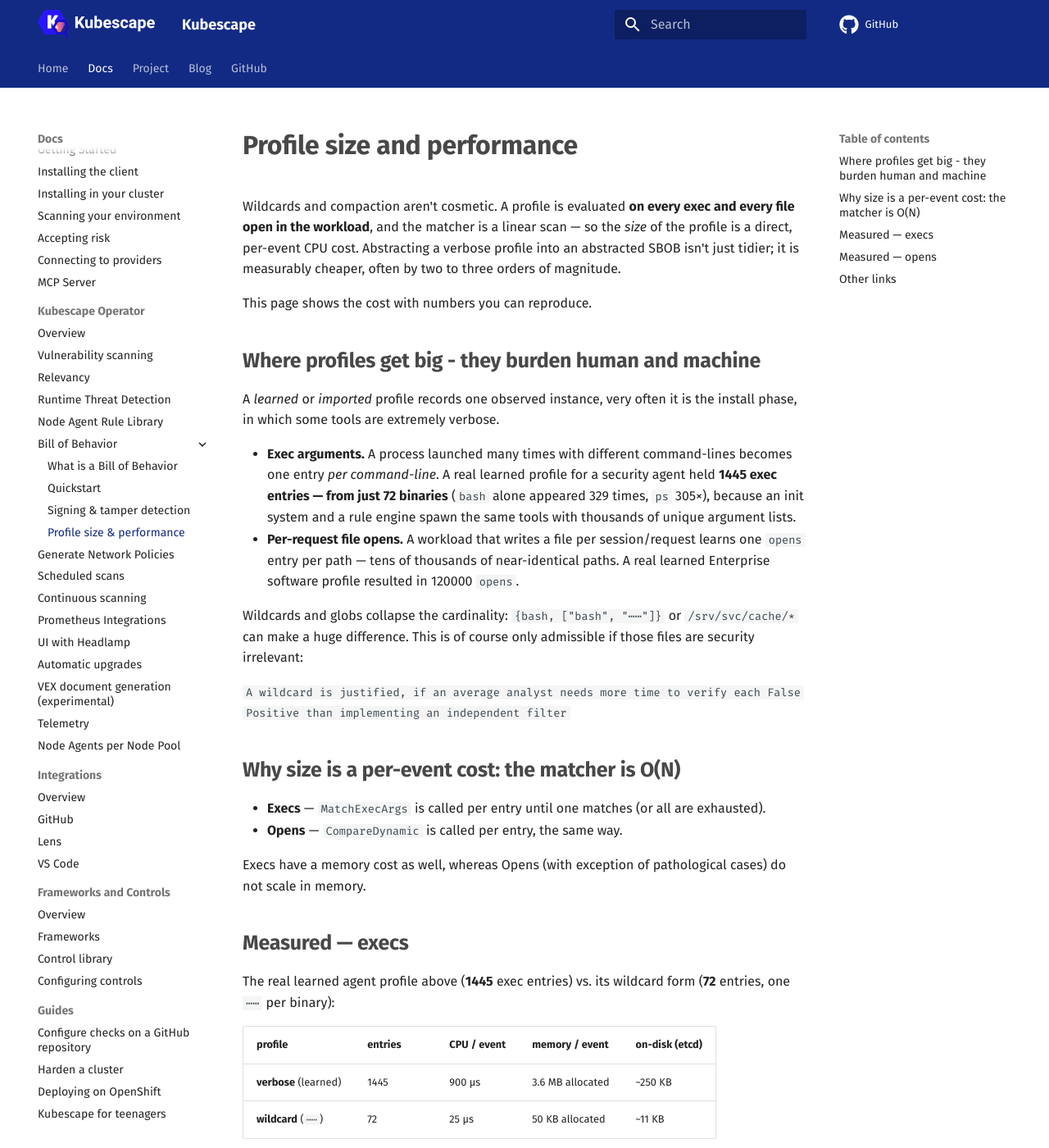
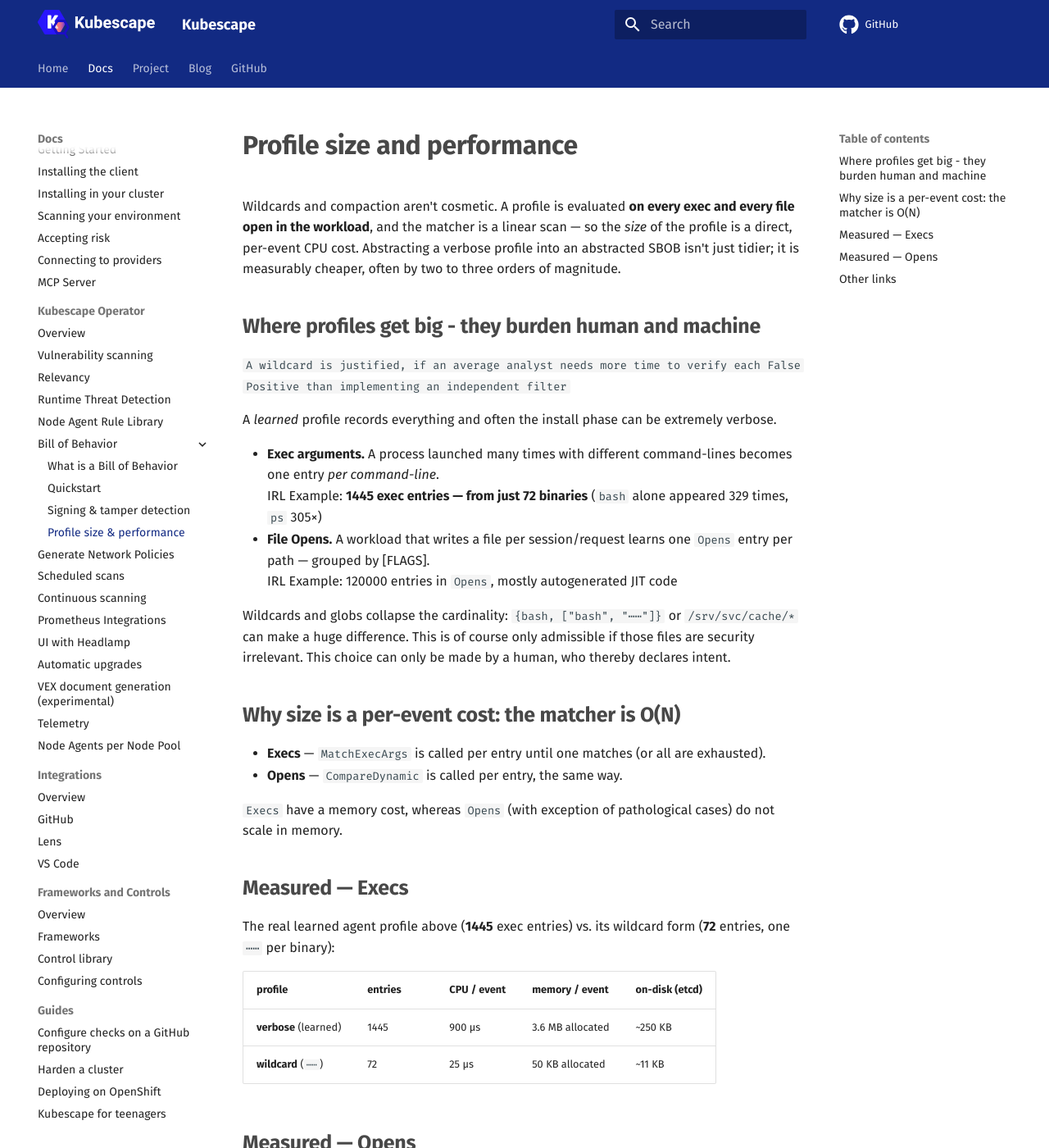
Before and after one commit to kubescape/kubescape.io, an MkDocs documentation site: the page built from docs/docs/operator/bill-of-behavior/profile-size-and-performance.md, in a window 1280 px wide and 1400 px high. Shown: the whole window at 82% size. Built offline with MkDocs 1.6.1 and Material for MkDocs 9.7.7, drawn with Linux system fonts in a browser that asks for light colours; comment, search, counter and statistics services are not loaded; some of the changed text lies outside the part shown.

```diff
--- a/docs/docs/operator/bill-of-behavior/profile-size-and-performance.md
+++ b/docs/docs/operator/bill-of-behavior/profile-size-and-performance.md
@@ -5,34 +5,34 @@ file open in the workload**, and the matcher is a linear scan — so the *size*
 direct, per-event CPU cost. Abstracting a verbose profile into an abstracted SBOB isn't just
 tidier; it is measurably cheaper, often by two to three orders of magnitude.
 
-This page shows the cost with numbers you can reproduce.
 
 ## Where profiles get big - they burden human and machine
+`` A wildcard is justified, if an average analyst needs more time to verify each False Positive than implementing an independent filter ``
 
-A *learned* or *imported* profile records one observed instance, very often it is the install phase, in which some tools are extremely verbose.
+A *learned*  profile records everything and often the install phase can be extremely verbose.
 
 - **Exec arguments.** A process launched many times with different command-lines becomes one entry
-  *per command-line*. A real learned profile for a security agent held **1445 exec entries — from
-  just 72 binaries** (`bash` alone appeared 329 times, `ps` 305×), because an init system and a rule
-  engine spawn the same tools with thousands of unique argument lists.
-- **Per-request file opens.** A workload that writes a file per session/request learns one `opens`
-  entry per path — tens of thousands of near-identical paths. A real learned Enterprise software profile resulted in 120000 `opens`.
+  *per command-line*.
+  IRL Example: **1445 exec entries — from just 72 binaries** (`bash` alone appeared 329 times, `ps` 305×)
+- **File Opens.** A workload that writes a file per session/request learns one `Opens`
+  entry per path — grouped by [FLAGS].
+  IRL Example: 120000 entries in `Opens`, mostly autogenerated JIT code
 
 
 Wildcards and globs collapse the cardinality: `{bash, ["bash", "⋯⋯"]}` or `/srv/svc/cache/*` can make a huge difference. This is
-of course only admissible if those files are security irrelevant:
+of course only admissible if those files are security irrelevant. This choice can only be made by a human, who thereby declares intent.
 
-`` A wildcard is justified, if an average analyst needs more time to verify each False Positive than implementing an independent filter ``
+
 
 ## Why size is a per-event cost: the matcher is O(N)
 
 - **Execs** — `MatchExecArgs` is called per entry until one matches (or all are exhausted).
 - **Opens** — `CompareDynamic` is called per entry, the same way.
 
-Execs have a memory cost as well, whereas Opens (with exception of pathological cases) do not scale in memory.
+`Execs` have a memory cost, whereas `Opens` (with exception of pathological cases) do not scale in memory.
 
 
-## Measured — execs
+## Measured — Execs
 
 The real learned agent profile above (**1445** exec entries) vs. its wildcard form (**72** entries,
 one `⋯⋯` per binary):
@@ -43,7 +43,7 @@ one `⋯⋯` per binary):
 | **wildcard** (`⋯⋯`) | 72 | 25 µs | 50 KB allocated | ~11 KB |
 
 
-## Measured — opens
+## Measured — Opens
 
 Opens dominate *count* in most profiles, so they matter even more. **50 000 literal opens** (100
 directories × 500 per-request files) vs. the **100-entry wildcard** equivalent that covers exactly
```
Also changed, not shown: docs/docs/operator/bill-of-behavior/index.md (+6 -4 lines), docs/docs/operator/bill-of-behavior/quickstart.md (+28 -17 lines), docs/docs/operator/bill-of-behavior/signing-and-tamper.md (+12 -7 lines).
